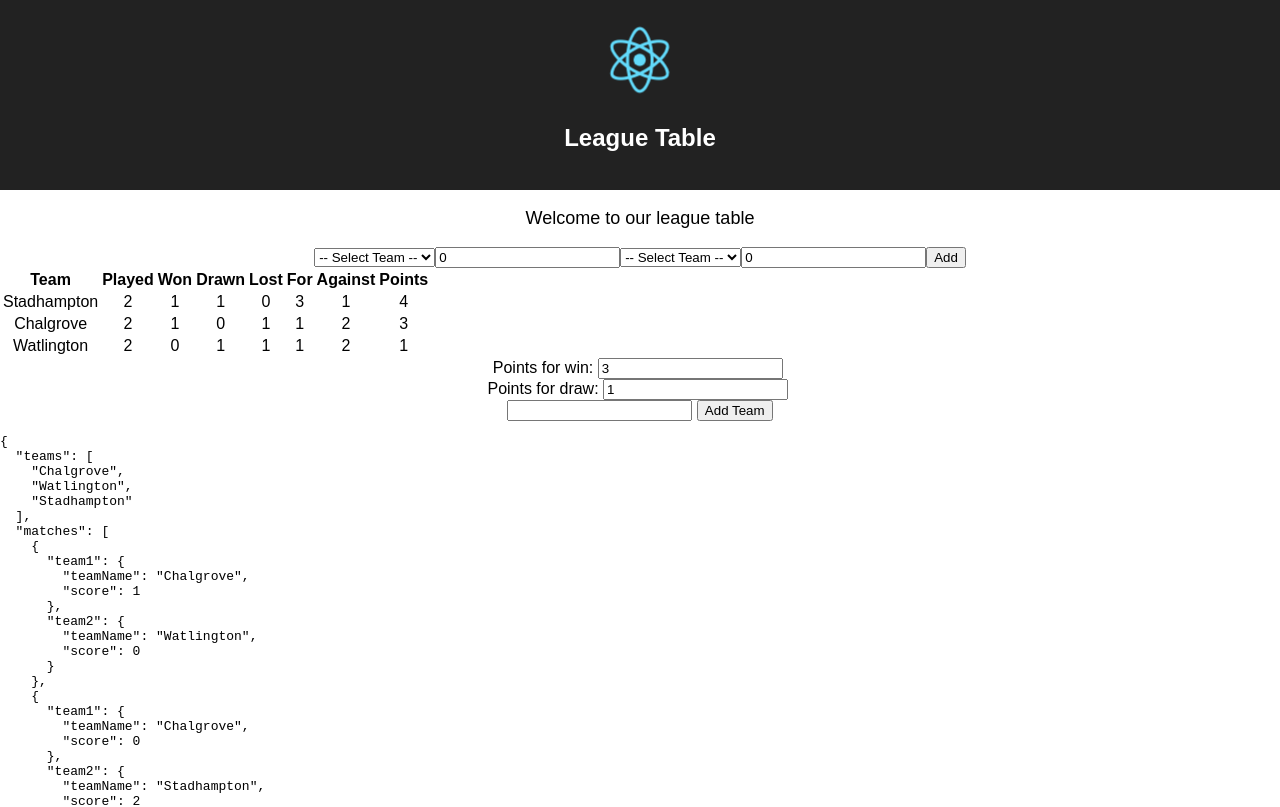
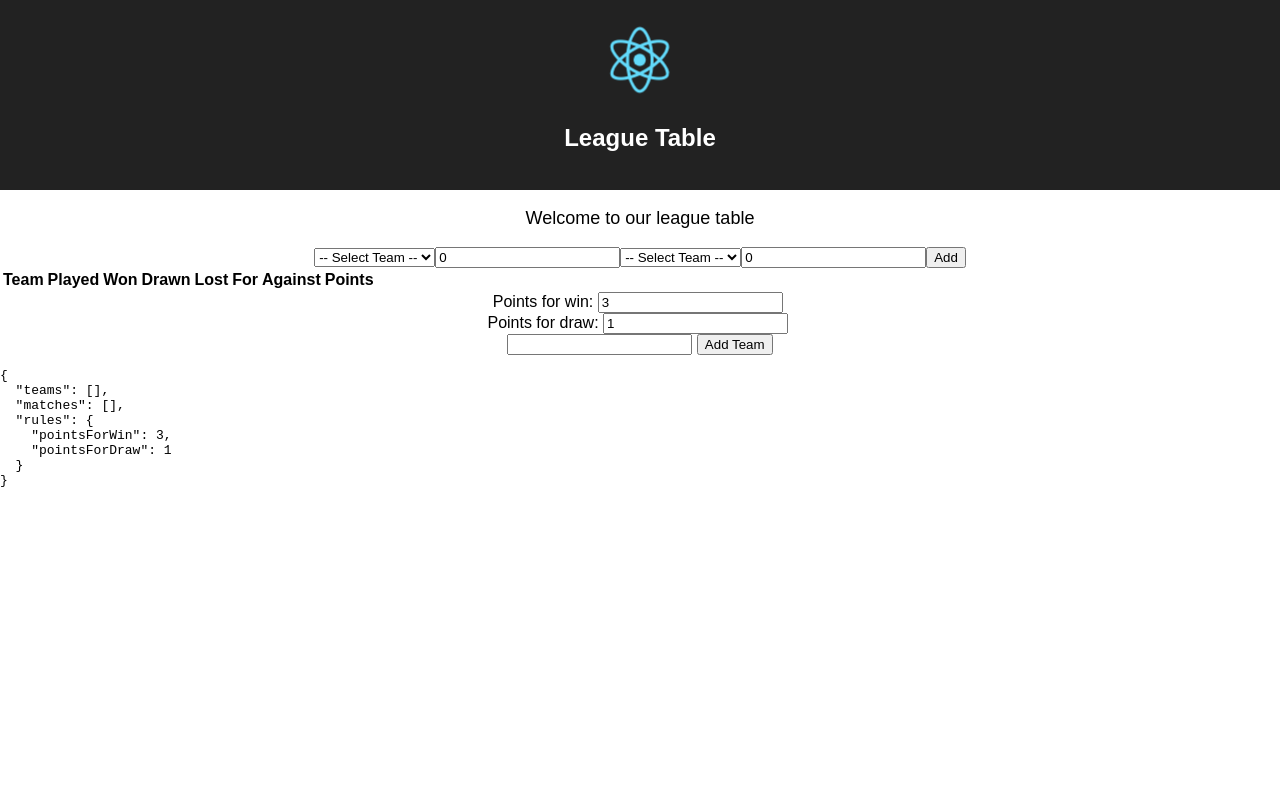
Before and after one commit to philoUK/reacthackday, a React (Create React App) app: page / in a window 1280 px wide. Shown: the top 807 px of the page. Built offline with nearby package versions, Linux system fonts and the light colour scheme; the HTML template or start-up script is replaced by a standard one.

Commit message:
Save to local storage

```diff
--- a/src/Components/LeagueTable.js
+++ b/src/Components/LeagueTable.js
@@ -10,27 +10,21 @@ import calculateResults from "../Model/calculateResults"
 class LeagueTable extends React.Component {
   constructor() {
     super();
+
+    const savedState = localStorage.getItem("LeagueTable.state");
+    if (savedState) {
+      this.state = JSON.parse(savedState);
+    }
+    else {
       this.state = {
-      teams: ["Chalgrove", "Watlington", "Stadhampton"],
-      matches: [
-        {
-          team1: {teamName: "Chalgrove", score: 1},
-          team2: {teamName: "Watlington", score: 0}
-      },
-        {
-          team1: {teamName: "Chalgrove", score: 0},
-          team2: {teamName: "Stadhampton", score: 2}
-        },
-        {
-          team1: {teamName: "Stadhampton", score: 1},
-          team2: {teamName: "Watlington", score: 1}
-        },
-      ],
+        teams: [],
+        matches: [],
         rules: {
           pointsForWin: 3,
           pointsForDraw: 1
           }
       };
+    }
 
     this.actions = {
       addTeam: this.addTeam.bind(this),
@@ -38,6 +32,10 @@ class LeagueTable extends React.Component {
       setPointsForWin: this.setPointsForWin.bind(this),
       setPointsForDraw: this.setPointsForDraw.bind(this)
     };
+  }
+
+  componentDidUpdate() {
+    localStorage.setItem("LeagueTable.state", JSON.stringify(this.state));
   }
 
   addTeam(name) {
```
Lines whose indentation alone changed are shown as unchanged.
